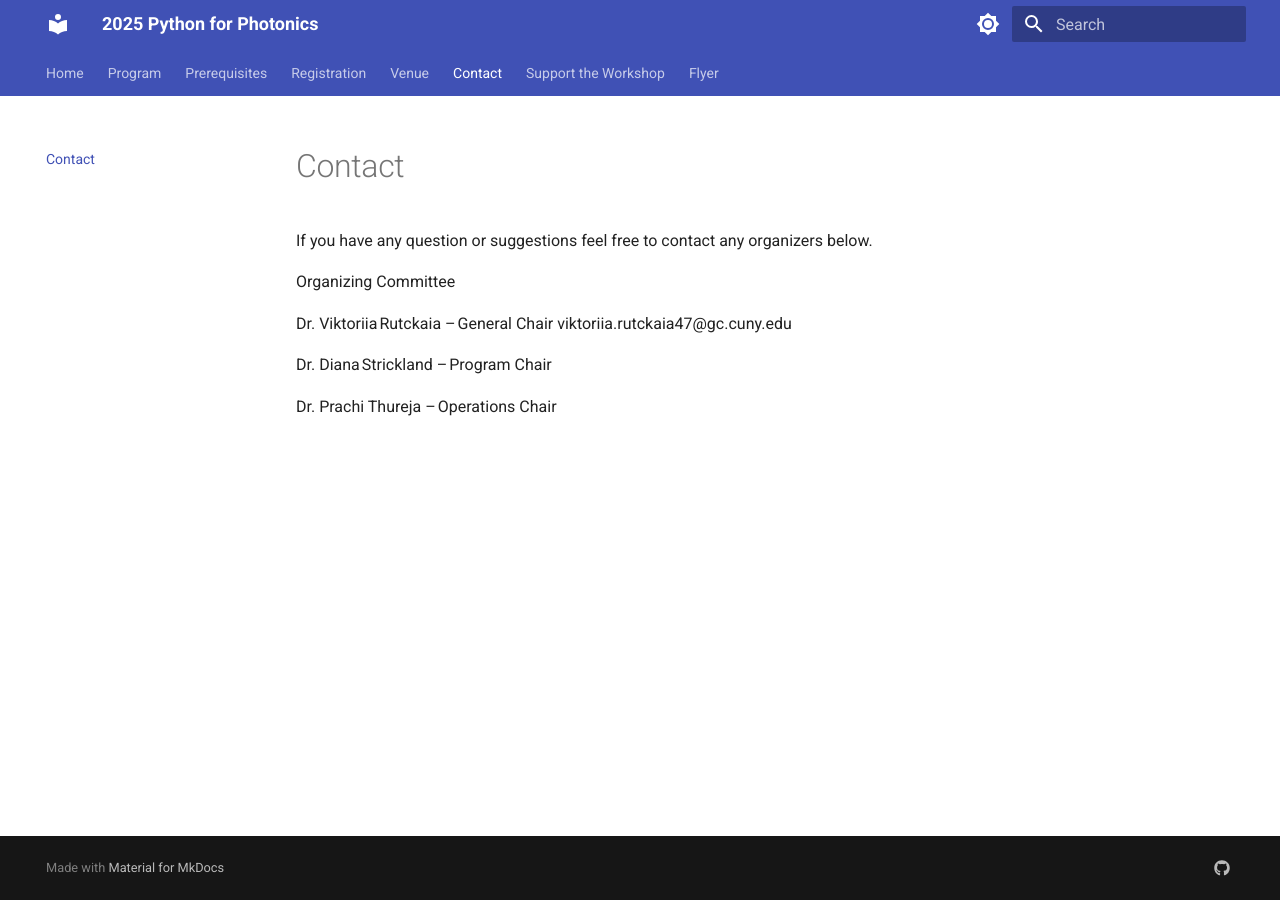
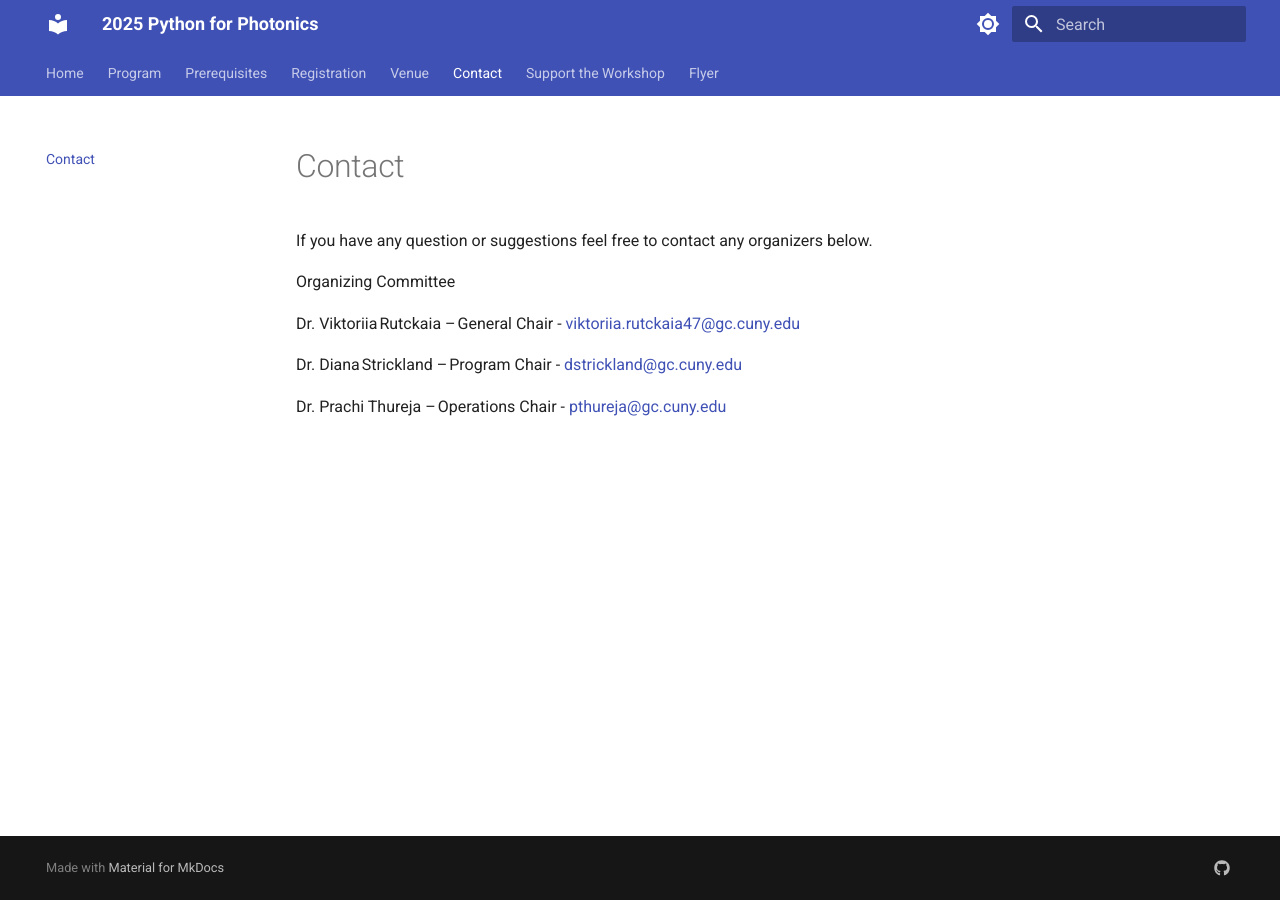
Before and after one commit to asrc-photonics/2025-python-for-photonics, an MkDocs documentation site: the page built from docs/contact.md, in a window 1280 px wide. Built offline with MkDocs 1.6.1 and Material for MkDocs 9.7.7, drawn with Linux system fonts in a browser that asks for light colours.

```diff
--- a/docs/contact.md
+++ b/docs/contact.md
@@ -2,9 +2,12 @@ If you have any question or suggestions feel free to contact any organizers belo
 
 Organizing Committee
 
-Dr. Viktoriia Rutckaia – General Chair
-viktoriia.rutckaia47@gc.cuny.edu
+Dr. Viktoriia Rutckaia – General Chair -
+[viktoriia.rutckaia47@gc.cuny.edu](mailto:viktoriia.rutckaia47@gc.cuny.edu)
 
-Dr. Diana Strickland – Program Chair
+Dr. Diana Strickland – Program Chair -
+[dstrickland@gc.cuny.edu](mailto:dstrickland@gc.cuny.edu)
 
-Dr. Prachi Thureja – Operations Chair
+
+Dr. Prachi Thureja – Operations Chair -
+[pthureja@gc.cuny.edu](mailto:pthureja@gc.cuny.edu)
```
Also changed, not shown: docs/support.md (+18 -2 lines), docs/venue.md (+6 -4 lines), docs/pictures/Venue.png (added), 1 other file.
